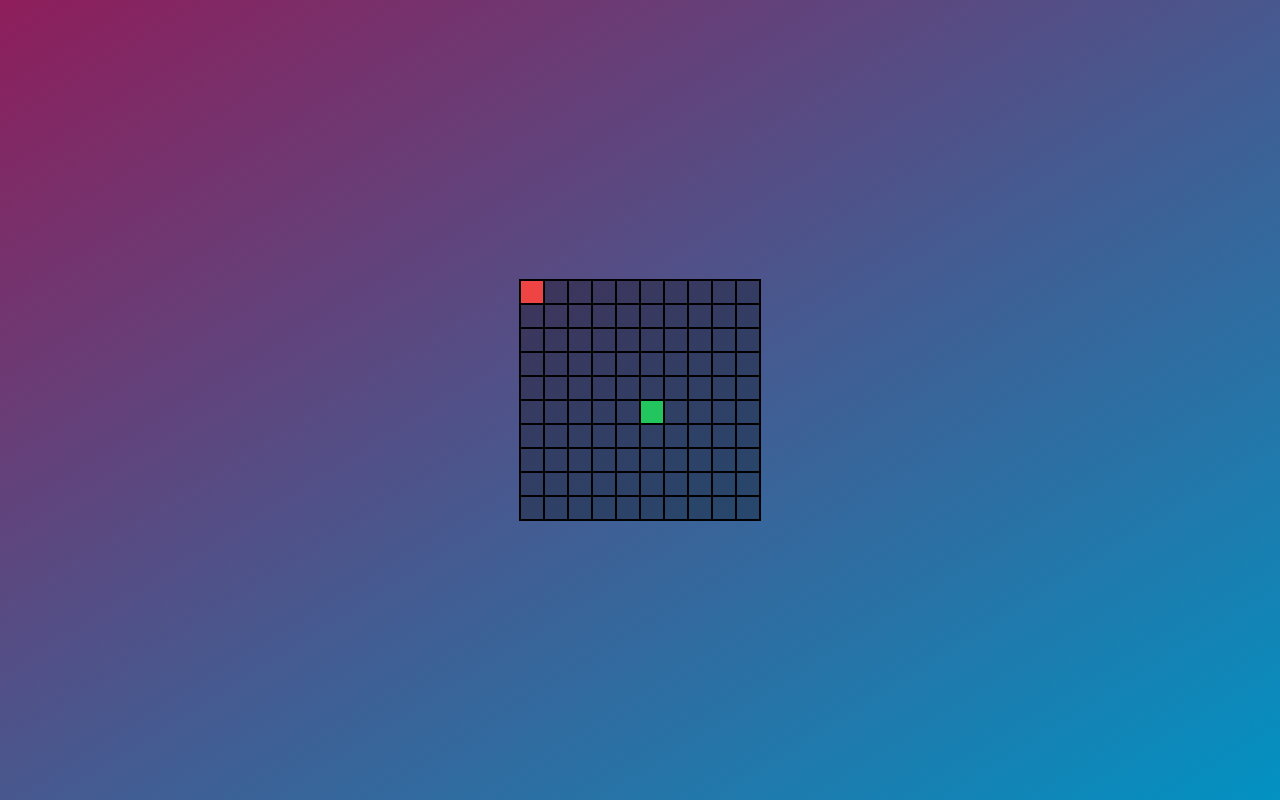
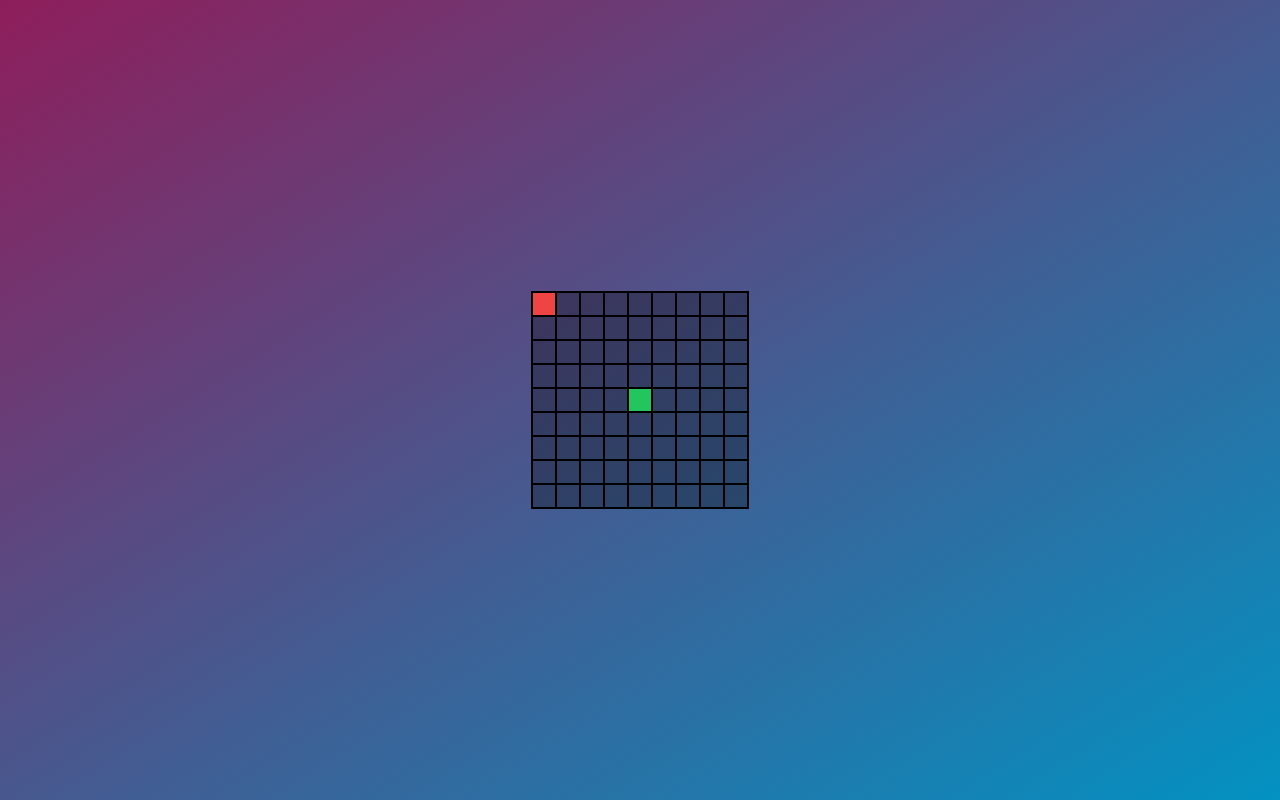
Before and after one commit to jakub-bartoszek/snake, a React (Create React App) app: page / in a window 1280 px wide. Built offline with nearby package versions, Linux system fonts and the light colour scheme.

Commit message:
change: changed board size and initial snake cords

```diff
--- a/src/Game/Game.tsx
+++ b/src/Game/Game.tsx
@@ -10,8 +10,8 @@ interface Snake {
  y: number;
 }
 
-const BOARD_SIZE = 10;
-const INITIAL_SNAKE: Snake[] = [{ x: 5, y: 5 }];
+const BOARD_SIZE = 9;
+const INITIAL_SNAKE: Snake[] = [{ x: 4, y: 4 }];
 
 const Game = () => {
  const generateFruit = (): Fruit => {
```
